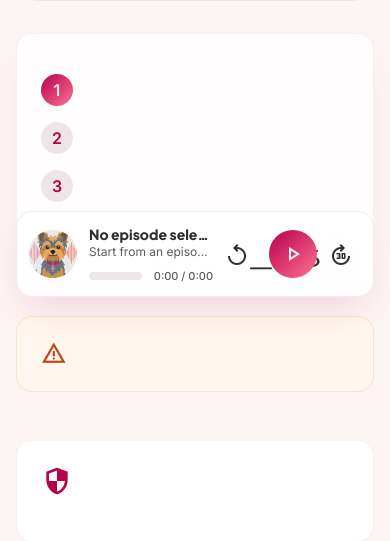
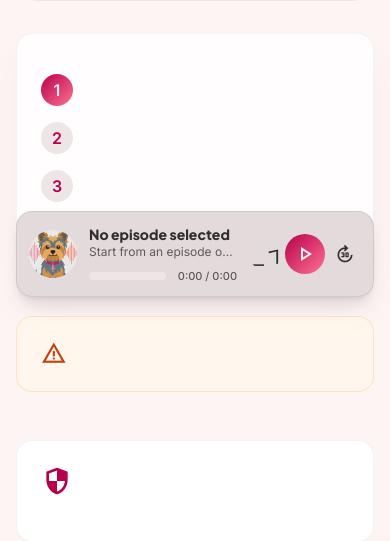
Before and after one commit to eliassoares/malipod-selfhosted, a FastAPI app: template app/templates/home.html in a window 390 px wide. Shown: the part 531-1072 px from the top of the page. Run offline with FastAPI, Linux system fonts and the light colour scheme; the template is opened without the code that fills it, so the values that code supplies are empty; parts of the project's set-up code (start-up, migrations or seed data) failed here and were passed over; some libraries are stand-ins or nearby versions.

Commit message:
fix: player bar visual and behavior polish
- Resume playback automatically after page navigation: beforeunload now
  persists isPlaying flag, and restore uses it to decide paused vs playing
- Replace glass-panel (rgba white, invisible against light bg) with
  bg-surface-container-highest + shadow-lg + stronger border for contrast
- Add flex/overflow-hidden to rewind and forward buttons so the font
  ligature fallback text (_15, _30) is clipped instead of leaking out
- Make rewind/forward buttons w-8/h-8 on mobile, w-10/h-10 on sm+;
  play button w-10/h-10 on mobile, w-12/h-12 on sm+ to prevent overlap

Co-Authored-By: Claude Sonnet 4.6 <noreply@anthropic.com>

```diff
--- a/app/static/js/player.js
+++ b/app/static/js/player.js
@@ -346,6 +346,7 @@
       queueRefId: state.queueRefId,
       queueIds: state.queueIds,
       queueIndex: state.queueIndex,
+      isPlaying: !audio.paused,
     });
   });
 
@@ -442,6 +443,7 @@
     state.queueIds = Array.isArray(persisted.queueIds) ? persisted.queueIds : [];
     state.queueIndex = persisted.queueIndex || 0;
     var startSec = persisted.positionSec || 0;
-    loadEpisode(persisted.episodeId, startSec, null, true);
+    var wasPaused = !persisted.isPlaying;
+    loadEpisode(persisted.episodeId, startSec, null, wasPaused);
   }
 })();
--- a/app/templates/partials/player_bar.html
+++ b/app/templates/partials/player_bar.html
@@ -1,6 +1,6 @@
 <div id="player-bar" class="fixed bottom-0 left-0 right-0 z-40">
   <div class="max-w-6xl mx-auto px-4 sm:px-6 lg:px-8 pb-4">
-    <div class="glass-panel ambient-shadow border border-outline-variant/20 rounded-2xl p-3 sm:p-4">
+    <div class="bg-surface-container-highest shadow-lg border border-outline-variant/40 rounded-2xl p-3 sm:p-4">
       <audio id="maliplayer-audio" preload="metadata"></audio>
 
       <div class="flex items-center gap-3">
@@ -51,30 +51,30 @@
           <button
             id="maliplayer-rewind"
             type="button"
-            class="w-10 h-10 rounded-full hover:bg-surface-container transition-colors border-0 bg-transparent cursor-pointer text-on-surface"
+            class="w-8 h-8 sm:w-10 sm:h-10 rounded-full hover:bg-surface-container transition-colors border-0 bg-transparent cursor-pointer text-on-surface flex items-center justify-center overflow-hidden"
             title="{{ copy.get('player.rewind_15', 'Rewind 15s') if copy is defined else 'Rewind 15s' }}"
           >
-            <span class="material-symbols-outlined">replay_15</span>
+            <span class="material-symbols-outlined" style="font-size:1.25rem;">replay_15</span>
           </button>
 
           <button
             id="maliplayer-play-pause"
             type="button"
-            class="w-12 h-12 rounded-full gradient-primary text-on-primary border-0 cursor-pointer flex items-center justify-center hover:opacity-90 active:scale-[0.98] transition-all"
+            class="w-10 h-10 sm:w-12 sm:h-12 rounded-full gradient-primary text-on-primary border-0 cursor-pointer flex items-center justify-center overflow-hidden hover:opacity-90 active:scale-[0.98] transition-all"
             title="{{ copy.get('player.play', 'Play') if copy is defined else 'Play' }}"
             data-label-play="{{ copy.get('player.play', 'Play') if copy is defined else 'Play' }}"
             data-label-pause="{{ copy.get('player.pause', 'Pause') if copy is defined else 'Pause' }}"
           >
-            <span id="maliplayer-play-icon" class="material-symbols-outlined">play_arrow</span>
+            <span id="maliplayer-play-icon" class="material-symbols-outlined" style="font-size:1.5rem;">play_arrow</span>
           </button>
 
           <button
             id="maliplayer-forward"
             type="button"
-            class="w-10 h-10 rounded-full hover:bg-surface-container transition-colors border-0 bg-transparent cursor-pointer text-on-surface"
+            class="w-8 h-8 sm:w-10 sm:h-10 rounded-full hover:bg-surface-container transition-colors border-0 bg-transparent cursor-pointer text-on-surface flex items-center justify-center overflow-hidden"
             title="{{ copy.get('player.forward_30', 'Forward 30s') if copy is defined else 'Forward 30s' }}"
           >
-            <span class="material-symbols-outlined">forward_30</span>
+            <span class="material-symbols-outlined" style="font-size:1.25rem;">forward_30</span>
           </button>
         </div>
       </div>
```
